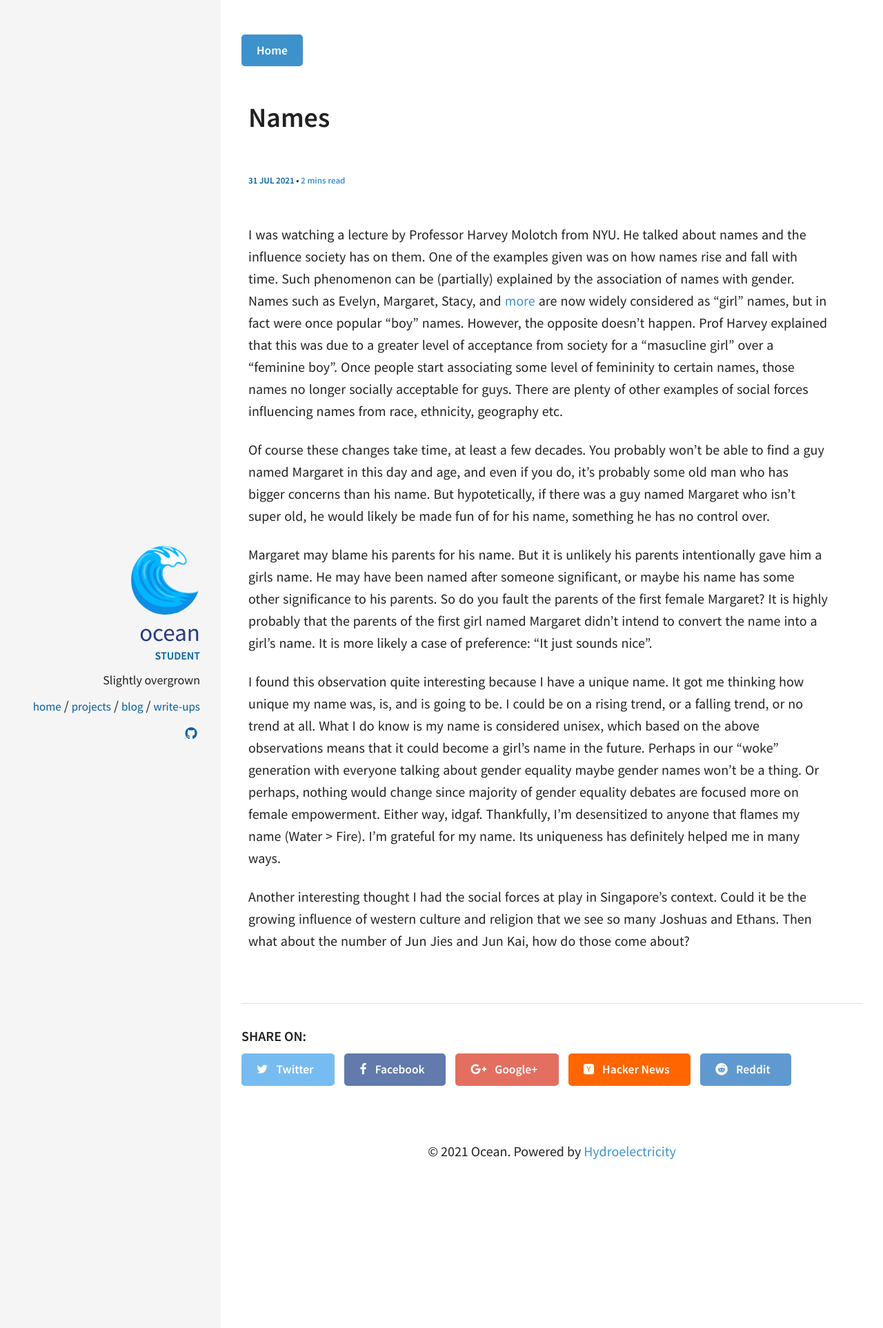
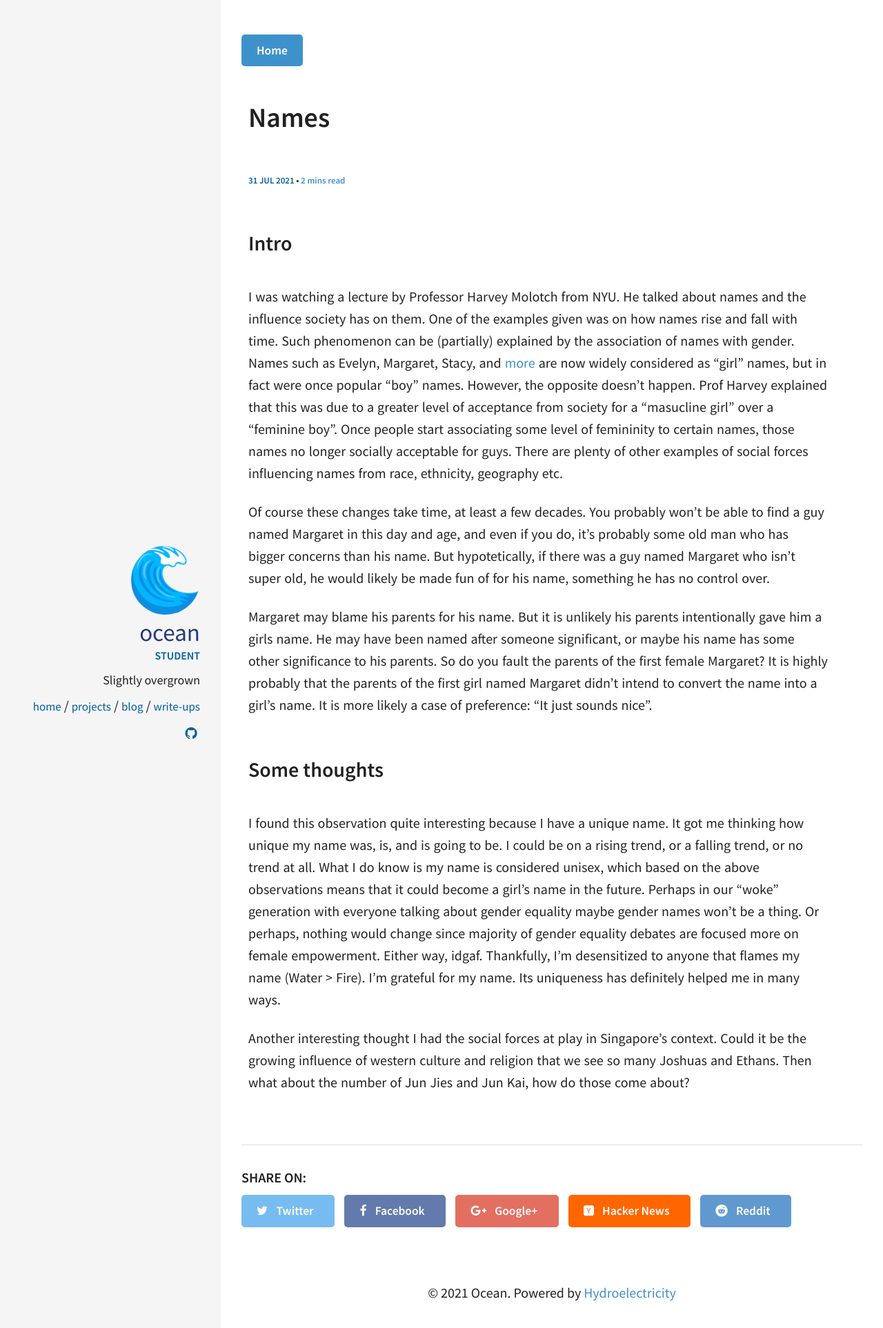
Before and after one commit to Oceankoh/oceankoh.github.io, a Jekyll site: the page built from _posts/2021-07-31-Names.md, in a window 1280 px wide. Shown: the top 1925 px of the page at 69% size. Built offline with Jekyll 4.4.1, drawn with Linux system fonts in a browser that asks for light colours; a script that is not in the unit is left out.

Commit message:
added section headeres to name

```diff
--- a/_posts/2021-07-31-Names.md
+++ b/_posts/2021-07-31-Names.md
@@ -2,6 +2,8 @@
 layout: post
 title: Names
 ---
+
+### Intro
 
 I was watching a lecture by Professor Harvey Molotch from NYU. He talked about names and the influence society has on them. One of the examples given was on how names rise and fall with time. Such phenomenon can be (partially) explained by the association of names with gender. Names such as Evelyn, Margaret, Stacy, and [more](https://www.ranker.com/list/girl-names-that-used-to-be-boy-names/carlybobarly) are now widely considered as "girl" names, but in fact were once popular "boy" names. However, the opposite doesn't happen. Prof Harvey explained that this was due to a greater level of acceptance from society for a "masucline girl" over a "feminine boy". Once people start associating some level of femininity to certain names, those names no longer socially acceptable for guys. There are plenty of other examples of social forces influencing names from race, ethnicity, geography etc.
 
@@ -9,6 +11,8 @@ Of course these changes take time, at least a few decades. You probably won't be
 
 Margaret may blame his parents for his name. But it is unlikely his parents intentionally gave him a girls name. He may have been named after someone significant, or maybe his name has some other significance to his parents. So do you fault the parents of the first female Margaret? It is highly probably that the parents of the first girl named Margaret didn't intend to convert the name into a girl's name. It is more likely a case of preference: "It just sounds nice".
 
+### Some thoughts
+
 I found this observation quite interesting because I have a unique name. It got me thinking how unique my name was, is, and is going to be. I could be on a rising trend, or a falling trend, or no trend at all. What I do know is my name is considered unisex, which based on the above observations means that it could become a girl's name in the future. Perhaps in our "woke" generation with everyone talking about gender equality maybe gender names won't be a thing. Or perhaps, nothing would change since majority of gender equality debates are focused more on female empowerment. Either way, idgaf. Thankfully, I'm desensitized to anyone that flames my name (Water > Fire). I'm grateful for my name. Its uniqueness has definitely helped me in many ways.
 
 Another interesting thought I had the social forces at play in Singapore's context. Could it be the growing influence of western culture and religion that we see so many Joshuas and Ethans. Then what about the number of Jun Jies and Jun Kai, how do those come about?
```
